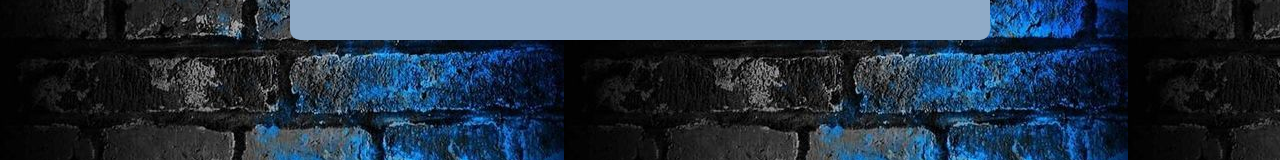
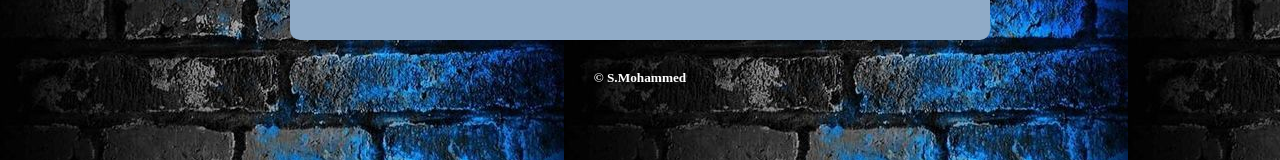
Before and after one commit to moseffar/Quiz-app, a plain HTML site: page index.html in a window 1280 px wide. Shown: the part 602-762 px from the top of the page. Drawn offline with Linux system fonts and the light colour scheme.

Commit message:
UPD pages

```diff
--- a/index.html
+++ b/index.html
@@ -22,4 +22,7 @@
     </div>
     <script src="script.js"></script>
 </body>
+<footer>
+    <h5>&copy; S.Mohammed</h5>
+</footer>
 </html>
--- a/style.css
+++ b/style.css
@@ -69,3 +69,8 @@ body{
 .Incorrect{
     background: #ff9393;
 }
+h5{
+    color: #ffffff;
+    text-align: center;
+    margin-top: 30px;
+}
```
